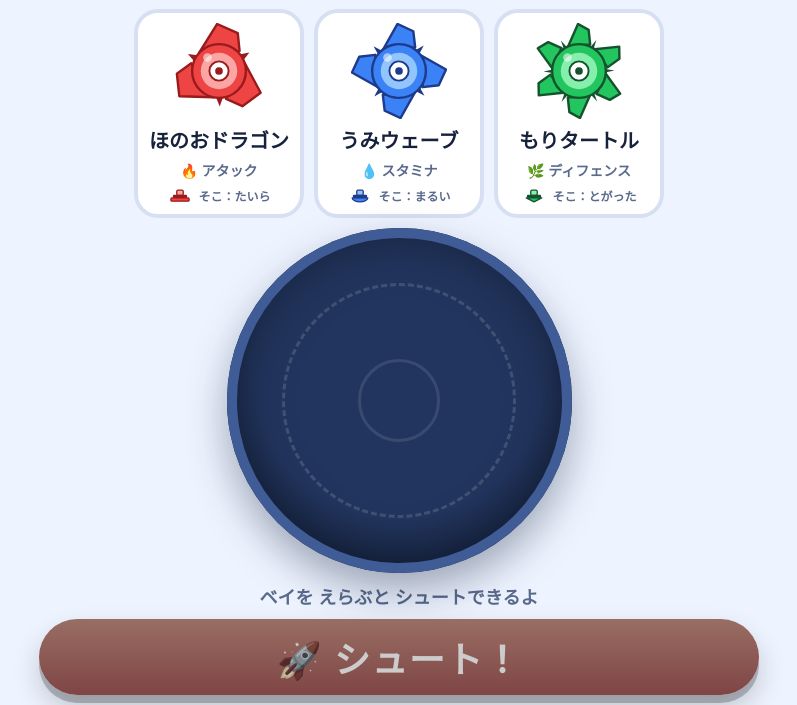
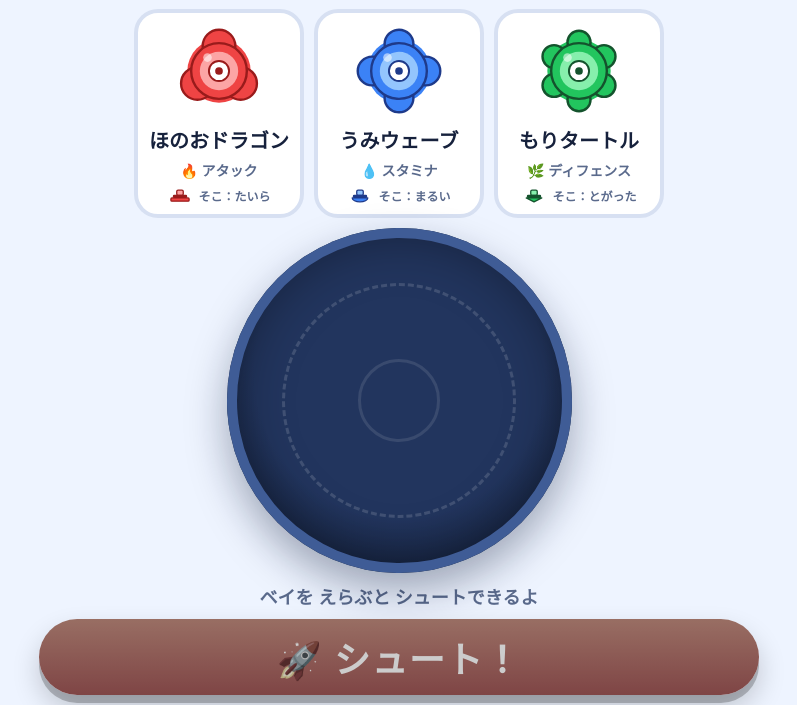
Before and after one commit to KUROMAME724/BBGame, a plain HTML site: page index.html in a window 1280 px wide. Shown: the part 95-800 px from the top of the page, without its empty margins (241-1038 px from the left). Drawn offline with Linux system fonts and the light colour scheme.

Commit message:
ベイの形を丸く戻す

```diff
--- a/index.html
+++ b/index.html
@@ -229,30 +229,31 @@
   }
 
   function beySVG(b, uid){
-    /* まんまるではなく、本物のベイみたいに角のある刃が突き出した形にする。
+    /* 「丸い方が好き」との希望で、角ばった刃やトゲはやめる。
+       刃の数だけ丸いふくらみ（コブ）を並べた、まんまるに近い形にする。
+       コブの数でタイプの違いは残しつつ、輪郭は全部なめらかな弧だけにする。
        中心(100,100)から半径r・角度degの点を返す */
-    function P(r, deg){
+    function C(r, deg){
       var rad = (deg-90)*Math.PI/180;
-      return (100 + r*Math.cos(rad)).toFixed(1) + "," + (100 + r*Math.sin(rad)).toFixed(1);
+      return [100 + r*Math.cos(rad), 100 + r*Math.sin(rad)];
     }
-    var blades = "";
+    var lobes = "";
     var step = 360 / b.blades;
+    /* 刃が多いほどコブを小さく・外寄りにして、全体の丸さが揃うようにする */
+    var lobeR = b.blades <= 3 ? 34 : (b.blades === 4 ? 30 : 24);
+    var lobeDist = b.blades <= 3 ? 52 : (b.blades === 4 ? 56 : 60);
     for (var i=0;i<b.blades;i++){
-      var a = step*i;
-      /* ねじれた四角い刃：根元→鋭い先端→角→根元 */
-      var pts = [P(56, a-step*0.40), P(98, a-step*0.02), P(88, a+step*0.22), P(60, a+step*0.38)].join(" ");
-      blades += '<polygon points="'+pts+'" fill="'+b.main+'" stroke="'+b.dark+'" stroke-width="5" stroke-linejoin="round"/>';
-      /* 刃と刃のあいだの小さな角（トゲ） */
-      var sa = a + step*0.49;
-      var spts = [P(52, sa-step*0.08), P(74, sa), P(52, sa+step*0.08)].join(" ");
-      blades += '<polygon points="'+spts+'" fill="'+b.dark+'"/>';
+      var pt = C(lobeDist, step*i);
+      lobes += '<circle cx="'+pt[0].toFixed(1)+'" cy="'+pt[1].toFixed(1)+'" r="'+lobeR+'" fill="'+b.main+'" stroke="'+b.dark+'" stroke-width="5"/>';
     }
     return '' +
     '<svg viewBox="0 0 200 200" aria-hidden="true">' +
-      blades +
-      '<circle cx="100" cy="100" r="56" fill="'+b.main+'" stroke="'+b.dark+'" stroke-width="5"/>' +
-      '<circle cx="100" cy="100" r="38" fill="'+b.light+'"/>' +
-      '<circle cx="100" cy="100" r="20" fill="#ffffff" stroke="'+b.dark+'" stroke-width="4"/>' +
+      /* コブとコブのすき間を埋める土台の丸：輪郭がギザギザにならないように */
+      '<circle cx="100" cy="100" r="66" fill="'+b.main+'"/>' +
+      lobes +
+      '<circle cx="100" cy="100" r="58" fill="'+b.main+'" stroke="'+b.dark+'" stroke-width="5"/>' +
+      '<circle cx="100" cy="100" r="40" fill="'+b.light+'"/>' +
+      '<circle cx="100" cy="100" r="21" fill="#ffffff" stroke="'+b.dark+'" stroke-width="4"/>' +
       '<circle cx="100" cy="100" r="8" fill="'+b.dark+'"/>' +
       '<circle cx="76" cy="72" r="9" fill="rgba(255,255,255,.55)"/>' +
     '</svg>';
```
